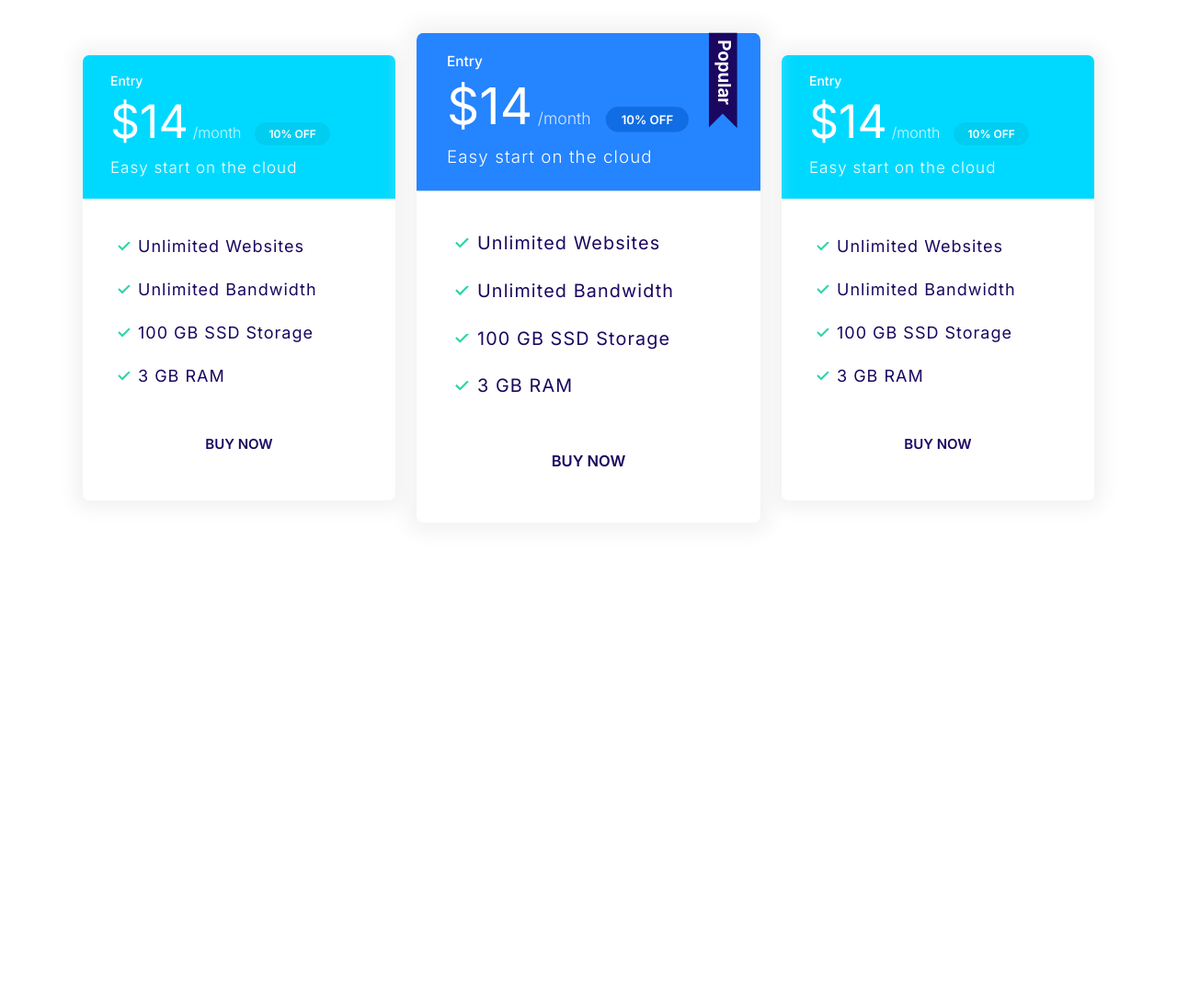
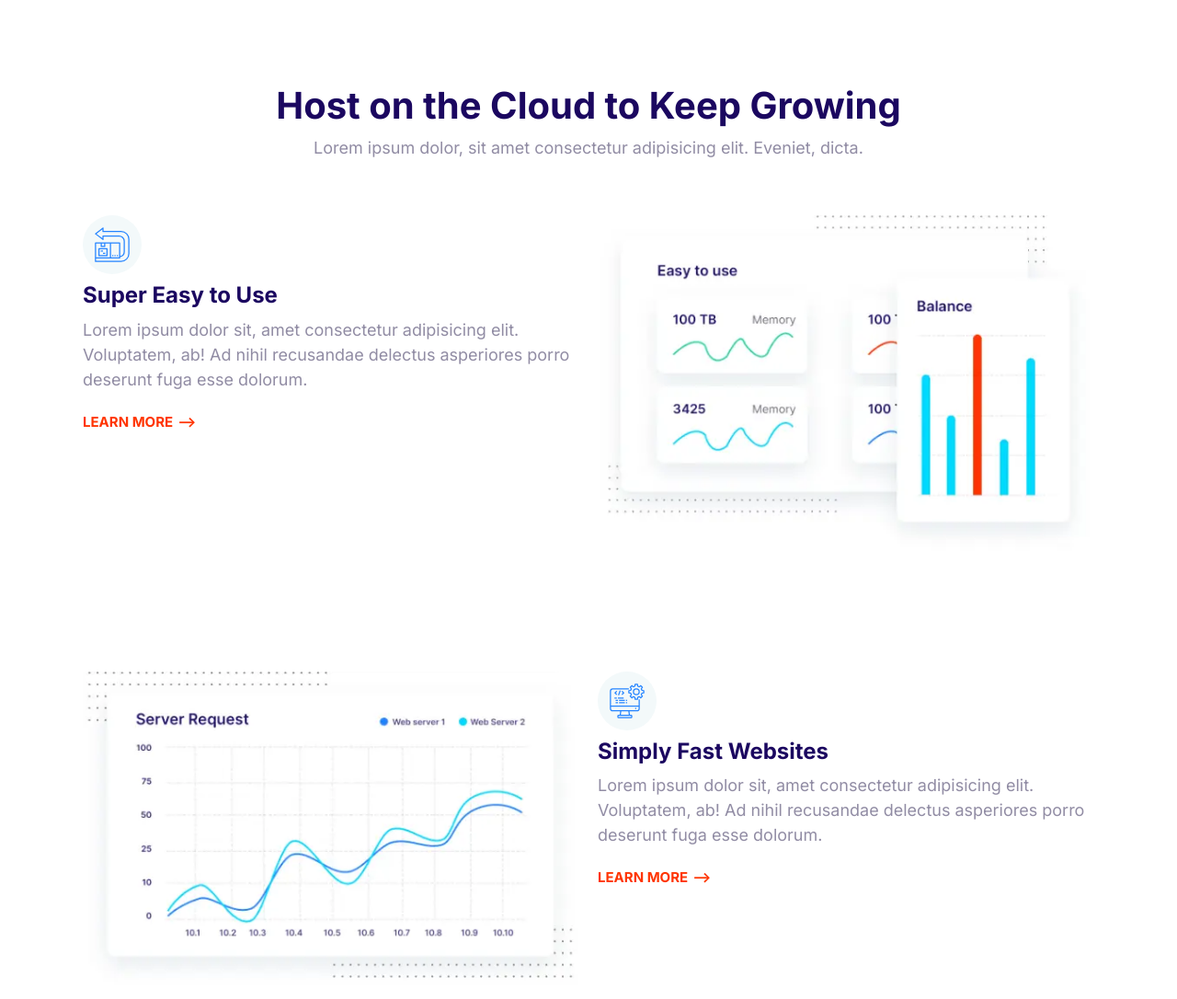
Before and after one commit to jadonahue/joshify-website, a plain HTML site: page index.html in a window 1280 px wide. Shown: the top 1086 px of the page at 92% size. Before the commit the page ends 800 px from the top, so only its background shows below. Drawn offline with Linux system fonts and the light colour scheme.

Commit message:
Build block-features component.

```diff
--- a/css/styles.css
+++ b/css/styles.css
@@ -787,3 +787,28 @@ nav.collapsible--expanded .nav__toggler {
     max-width: 500px;
     margin: 0 auto;
 }
+
+/* Features Block */
+.feature {
+    gap: 4rem 2rem;
+    margin: 12rem 0;
+}
+
+.feature__heading {
+    margin: 1rem 0;
+}
+
+.feature:first-of-type {
+    margin-top: 6rem;
+}
+
+.feature__image {
+    width: 100%;
+}
+
+@media screen and (min-width: 786px) {
+    .feature:nth-of-type(even) .feature__content {
+        order: 2;
+    }
+
+}
--- a/index.html
+++ b/index.html
@@ -14,88 +14,148 @@
         <link rel="stylesheet" href="css/styles.css" />
     </head>
     <body>
-        <section class="block container block-plans">
-            <div class="grid grid--1x3">
-                <div class="plan">
-                    <div class="card card--secondary">
-                        <header class="card__header">
-                            <h3 class="plan__name">Entry</h3>
-                            <span class="plan__price">$14</span>
-                            <span class="plan__billing-cycle">/month</span>
-                            <span class="badge badge--secondary badge--small"
-                                >10% OFF</span
-                            >
-                            <span class="plan__description"
-                                >Easy start on the cloud</span
-                            >
-                        </header>
-                        <div class="card__body">
-                            <ul class="list list--tick">
-                                <li class="list__item">Unlimited Websites</li>
-                                <li class="list__item">Unlimited Bandwidth</li>
-                                <li class="list__item">100 GB SSD Storage</li>
-                                <li class="list__item">3 GB RAM</li>
-                            </ul>
-                            <button class="btn btn--outline btn--block">
-                                Buy Now
-                            </button>
-                        </div>
-                    </div>
+        <script src="js/main.js"></script>
+        <section class="block container">
+            <header class="block__header">
+                <h2>Host on the Cloud to Keep Growing</h2>
+                <p>
+                    Lorem ipsum dolor, sit amet consectetur adipisicing elit.
+                    Eveniet, dicta.
+                </p>
+            </header>
+            <article class="grid grid--1x2 feature">
+                <div class="feature__content">
+                    <span class="icon-container">
+                        <svg class="icon icon--primary">
+                            <use xlink:href="images/sprite.svg#easy"></use>
+                        </svg>
+                    </span>
+                    <h3 class="feature__heading">Super Easy to Use</h3>
+                    <p>
+                        Lorem ipsum dolor sit, amet consectetur adipisicing
+                        elit. Voluptatem, ab! Ad nihil recusandae delectus
+                        asperiores porro deserunt fuga esse dolorum.
+                    </p>
+                    <a href="#" class="link-arrow">Learn More</a>
                 </div>
-                <div class="plan plan--popular">
-                    <div class="card card--primary">
-                        <header class="card__header">
-                            <h3 class="plan__name">Entry</h3>
-                            <span class="plan__price">$14</span>
-                            <span class="plan__billing-cycle">/month</span>
-                            <span class="badge badge--primary badge--small"
-                                >10% OFF</span
-                            >
-                            <span class="plan__description"
-                                >Easy start on the cloud</span
-                            >
-                        </header>
-                        <div class="card__body">
-                            <ul class="list list--tick">
-                                <li class="list__item">Unlimited Websites</li>
-                                <li class="list__item">Unlimited Bandwidth</li>
-                                <li class="list__item">100 GB SSD Storage</li>
-                                <li class="list__item">3 GB RAM</li>
-                            </ul>
-                            <button class="btn btn--outline btn--block">
-                                Buy Now
-                            </button>
-                        </div>
-                    </div>
+                <picture>
+                    <source
+                        type="image/webp"
+                        srcset="images/easy.webp 1x, images/easy@2x.webp 2x"
+                    />
+                    <source
+                        type="image/webp"
+                        srcset="images/easy.png 1x, images/easy@2x.png 2x"
+                    />
+                    <img
+                        class="feature__image"
+                        src="images/easy@2x.png"
+                        alt=""
+                    />
+                </picture>
+            </article>
+            <article class="grid grid--1x2 feature">
+                <div class="feature__content">
+                    <span class="icon-container">
+                        <svg class="icon icon--primary">
+                            <use xlink:href="images/sprite.svg#computer"></use>
+                        </svg>
+                    </span>
+                    <h3 class="feature__heading">Simply Fast Websites</h3>
+                    <p>
+                        Lorem ipsum dolor sit, amet consectetur adipisicing
+                        elit. Voluptatem, ab! Ad nihil recusandae delectus
+                        asperiores porro deserunt fuga esse dolorum.
+                    </p>
+                    <a href="#" class="link-arrow">Learn More</a>
                 </div>
-                <div class="plan">
-                    <div class="card card--secondary">
-                        <header class="card__header">
-                            <h3 class="plan__name">Entry</h3>
-                            <span class="plan__price">$14</span>
-                            <span class="plan__billing-cycle">/month</span>
-                            <span class="badge badge--secondary badge--small"
-                                >10% OFF</span
-                            >
-                            <span class="plan__description"
-                                >Easy start on the cloud</span
-                            >
-                        </header>
-                        <div class="card__body">
-                            <ul class="list list--tick">
-                                <li class="list__item">Unlimited Websites</li>
-                                <li class="list__item">Unlimited Bandwidth</li>
-                                <li class="list__item">100 GB SSD Storage</li>
-                                <li class="list__item">3 GB RAM</li>
-                            </ul>
-                            <button class="btn btn--outline btn--block">
-                                Buy Now
-                            </button>
-                        </div>
-                    </div>
+                <picture>
+                    <source
+                        type="image/webp"
+                        srcset="images/fast.webp 1x, images/fast@2x.webp 2x"
+                    />
+                    <source
+                        type="image/webp"
+                        srcset="images/fast.png 1x, images/fast@2x.png 2x"
+                    />
+                    <img
+                        class="feature__image"
+                        src="images/fast@2x.png"
+                        alt=""
+                    />
+                </picture>
+            </article>
+            <article class="grid grid--1x2 feature">
+                <div class="feature__content">
+                    <span class="icon-container">
+                        <svg class="icon icon--primary">
+                            <use xlink:href="images/sprite.svg#settings"></use>
+                        </svg>
+                    </span>
+                    <h3 class="feature__heading">Wordpress Made Easy</h3>
+                    <p>
+                        Lorem ipsum dolor sit, amet consectetur adipisicing
+                        elit. Voluptatem, ab! Ad nihil recusandae delectus
+                        asperiores porro deserunt fuga esse dolorum.
+                    </p>
+                    <a href="#" class="link-arrow">Learn More</a>
                 </div>
-            </div>
+                <picture>
+                    <source
+                        type="image/webp"
+                        srcset="
+                            images/wordpress.webp    1x,
+                            images/wordpress@2x.webp 2x
+                        "
+                    />
+                    <source
+                        type="image/webp"
+                        srcset="
+                            images/wordpress.png    1x,
+                            images/wordpress@2x.png 2x
+                        "
+                    />
+                    <img
+                        class="feature__image"
+                        src="images/wordpress@2x.png"
+                        alt=""
+                    />
+                </picture>
+            </article>
+            <article class="grid grid--1x2 feature">
+                <div class="feature__content">
+                    <span class="icon-container">
+                        <svg class="icon icon--primary">
+                            <use xlink:href="images/sprite.svg#clock"></use>
+                        </svg>
+                    </span>
+                    <h3 class="feature__heading">24/7 Support</h3>
+                    <p>
+                        Lorem ipsum dolor sit, amet consectetur adipisicing
+                        elit. Voluptatem, ab! Ad nihil recusandae delectus
+                        asperiores porro deserunt fuga esse dolorum.
+                    </p>
+                    <a href="#" class="link-arrow">Learn More</a>
+                </div>
+                <picture>
+                    <source
+                        type="image/webp"
+                        srcset="
+                            images/support.webp    1x,
+                            images/support@2x.webp 2x
+                        "
+                    />
+                    <source
+                        type="image/webp"
+                        srcset="images/support.png 1x, images/support@2x.png 2x"
+                    />
+                    <img
+                        class="feature__image"
+                        src="images/support@2x.png"
+                        alt=""
+                    />
+                </picture>
+            </article>
         </section>
-        <script src="js/main.js"></script>
     </body>
 </html>
```
Also changed, not shown: components/block-features.html (added, +117 -0 lines), images/easy.png (added), images/easy.webp (added), images/easy@2x.png (added), images/easy@2x.webp (added), images/fast.png (added), images/fast.webp (added), images/fast@2x.png (added), images/fast@2x.webp (added), images/support.png (added), images/support.webp (added), images/support@2x.png (added), images/support@2x.webp (added), images/wordpress.png (added), 3 more files.
